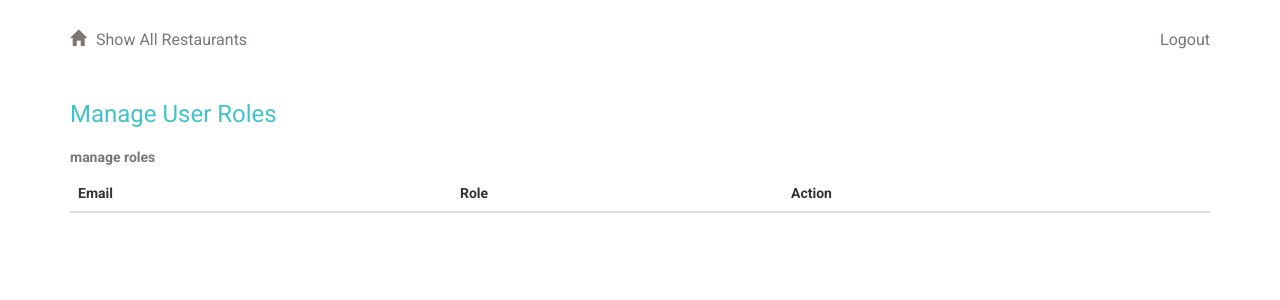
After one commit to MQCOMP3310-2023/comp3310assignment2-comp3310-cyberbois, a Flask app: template project/templates/manageRoles.html in a window 1280 px wide. The commit adds this page. Shown: the top 300 px of the page. Run offline with Flask 3, Linux system fonts and the light colour scheme; the template is opened without the code that fills it, so the values that code supplies are empty; the visitor is signed in with stand-in values (Sample User, id 1); data comes from the database, SQL or seed files in the repository; some libraries are stand-ins or nearby versions.

Commit message:
added roles to users

```diff
--- a/project/auth.py
+++ b/project/auth.py
@@ -96,6 +96,29 @@ def delete_user(user_id):
 
     return redirect(url_for('auth.admin'))
 
+@auth.route('/manage_roles/', methods=['GET', 'POST'])
+@login_required
+def manage_roles():
+    # Only allow admins to manage roles
+    if not current_user.is_admin:
+        flash('You do not have permission to access this page.')
+        return redirect(url_for('main.show_restaurants'))
+
+    if request.method == 'POST':
+        email = request.form['email']
+        role = request.form['role']
+
+        user = User.query.filter_by(email=email).first()
+        if user:
+            user.role = role
+            db.session.commit()
+            flash('Role updated successfully.')
+        else:
+            flash('User not found.')
+
+    users = User.query.all()
+    return render_template('manageRoles.html', users=users)
+
 
 
 # See https://www.digitalocean.com/community/tutorials/how-to-add-authentication-to-your-app-with-flask-login for more information
--- a/project/main.py
+++ b/project/main.py
@@ -8,6 +8,7 @@ from . import db
 main = Blueprint('main', __name__)
 show_all = 'main.show_restaurants'
 show_menu_all = 'main.show_menu'
+warning_msg  = 'You do not have permission to access this page.'
 
 # Show all restaurants
 @main.route('/')
@@ -28,51 +29,57 @@ def show_restaurants():
 
     return render_template('restaurants.html', restaurants=restaurants, search_query=search_query, sort_order=sort_order)
 
-# Create a new restaurant
-
 
 @main.route('/restaurant/new/', methods=['GET', 'POST'])
 @login_required
 def new_restaurant():
+    if current_user.role not in ['owner', 'admin']:
+        flash(warning_msg, 'error')
+        return redirect(url_for(show_all))
+
     if request.method == 'POST':
-        new_restaurant = Restaurant(name=request.form['name'])
+        new_restaurant = Restaurant(name=request.form['name'], owner_id=current_user.id)
         db.session.add(new_restaurant)
+        db.session.commit()
         flash('New Restaurant %s Successfully Created' % new_restaurant.name)
-        db.session.commit()
         return redirect(url_for(show_all))
     else:
         return render_template('newRestaurant.html')
 
-# Edit a restaurant
-
-
 @main.route('/restaurant/<int:restaurant_id>/edit/', methods=['GET', 'POST'])
 @login_required
 def edit_restaurant(restaurant_id):
-    edited_restaurant = db.session.query(
-        Restaurant).filter_by(id=restaurant_id).one()
+    restaurant = Restaurant.query.get_or_404(restaurant_id)
+
+    if current_user.role not in ['owner', 'admin']:
+        flash(warning_msg, 'error')
+        return redirect(url_for(show_all))
+
     if request.method == 'POST':
-        if request.form['name']:
-            edited_restaurant.name = request.form['name']
-            flash('Restaurant Successfully Edited %s' % edited_restaurant.name)
-            return redirect(url_for(show_all))
+        restaurant.name = request.form['name']
+        db.session.commit()
+        flash('Restaurant Successfully Edited %s' % restaurant.name)
+        return redirect(url_for(show_all))
     else:
-        return render_template('editRestaurant.html', restaurant=edited_restaurant)
+        return render_template('editRestaurant.html', restaurant=restaurant)
 
 
-# Delete a restaurant
 @main.route('/restaurant/<int:restaurant_id>/delete/', methods=['GET', 'POST'])
 @login_required
 def delete_restaurant(restaurant_id):
-    restaurant_to_delete = db.session.query(
-        Restaurant).filter_by(id=restaurant_id).one()
+    restaurant = Restaurant.query.get_or_404(restaurant_id)
+
+    if current_user.role not in ['owner', 'admin']:
+        flash(warning_msg, 'error')
+        return redirect(url_for(show_all))
+
     if request.method == 'POST':
-        db.session.delete(restaurant_to_delete)
-        flash('%s Successfully Deleted' % restaurant_to_delete.name)
+        db.session.delete(restaurant)
         db.session.commit()
-        return redirect(url_for(show_all, restaurant_id=restaurant_id))
+        flash('%s Successfully Deleted' % restaurant.name)
+        return redirect(url_for(show_all))
     else:
-        return render_template('deleteRestaurant.html', restaurant=restaurant_to_delete)
+        return render_template('deleteRestaurant.html', restaurant=restaurant)
 
 # Show a restaurant menu
 
@@ -91,53 +98,66 @@ def show_menu(restaurant_id):
 @main.route('/restaurant/<int:restaurant_id>/menu/new/', methods=['GET', 'POST'])
 @login_required
 def new_menu_item(restaurant_id):
-    restaurant = db.session.query(Restaurant).filter_by(id=restaurant_id).one()
+    restaurant = Restaurant.query.get_or_404(restaurant_id)
+
+    if current_user.role not in ['owner', 'admin']:
+        flash(warning_msg, 'error')
+        return redirect(url_for(show_menu_all, restaurant_id=restaurant_id))
+
     if request.method == 'POST':
-        new_item = MenuItem(name=request.form['name'], description=request.form['description'],
-                            price=request.form['price'], course=request.form['course'], restaurant_id=restaurant_id)
+        new_item = MenuItem(
+            name=request.form['name'],
+            description=request.form['description'],
+            price=request.form['price'],
+            course=request.form['course'],
+            restaurant_id=restaurant_id
+        )
         db.session.add(new_item)
         db.session.commit()
-        flash('New Menu %s Item Successfully Created' % (new_item.name))
+        flash('New Menu Item "%s" Successfully Created' % new_item.name)
         return redirect(url_for(show_menu_all, restaurant_id=restaurant_id))
     else:
-        return render_template('newmenuitem.html', restaurant_id=restaurant_id, restaurant=restaurant)
+        return render_template('newmenuitem.html', restaurant=restaurant)
+
 
 # Edit a menu item
-
-
 @main.route('/restaurant/<int:restaurant_id>/menu/<int:menu_id>/edit', methods=['GET', 'POST'])
 @login_required
 def edit_menu_item(restaurant_id, menu_id):
+    restaurant = Restaurant.query.get_or_404(restaurant_id)
+    edited_item = MenuItem.query.get_or_404(menu_id)
 
-    edited_item = db.session.query(MenuItem).filter_by(id=menu_id).one()
-    restaurant = db.session.query(Restaurant).filter_by(id=restaurant_id).one()
+    if current_user.role not in ['owner', 'admin']:
+        flash(warning_msg, 'error')
+        return redirect(url_for(show_menu_all, restaurant_id=restaurant_id))
+
     if request.method == 'POST':
-        if request.form['name']:
-            edited_item.name = request.form['name']
-        if request.form['description']:
-            edited_item.description = request.form['description']
-        if request.form['price']:
-            edited_item.price = request.form['price']
-        if request.form['course']:
-            edited_item.course = request.form['course']
-        db.session.add(edited_item)
+        edited_item.name = request.form['name']
+        edited_item.description = request.form['description']
+        edited_item.price = request.form['price']
+        edited_item.course = request.form['course']
         db.session.commit()
         flash('Menu Item Successfully Edited')
         return redirect(url_for(show_menu_all, restaurant_id=restaurant_id))
     else:
-        return render_template('editmenuitem.html', restaurant_id=restaurant_id, menu_id=menu_id, item=edited_item, restaurant=restaurant)
+        return render_template('editmenuitem.html', restaurant=restaurant, item=edited_item)
 
 
 # Delete a menu item
 @main.route('/restaurant/<int:restaurant_id>/menu/<int:menu_id>/delete', methods=['GET', 'POST'])
 @login_required
 def delete_menu_item(restaurant_id, menu_id):
-    restaurant = db.session.query(Restaurant).filter_by(id=restaurant_id).one()
-    item_to_delete = db.session.query(MenuItem).filter_by(id=menu_id).one()
+    restaurant = Restaurant.query.get_or_404(restaurant_id)
+    item_to_delete = MenuItem.query.get_or_404(menu_id)
+
+    if current_user.role not in ['owner', 'admin']:
+        flash(warning_msg, 'error')
+        return redirect(url_for(show_menu_all, restaurant_id=restaurant_id))
+
     if request.method == 'POST':
         db.session.delete(item_to_delete)
         db.session.commit()
         flash('Menu Item Successfully Deleted')
         return redirect(url_for(show_menu_all, restaurant_id=restaurant_id))
     else:
-        return render_template('deletemenuitem.html', item=item_to_delete, restaurant=restaurant)
+        return render_template('deletemenuitem.html', restaurant=restaurant, item=item_to_delete)
--- a/project/models.py
+++ b/project/models.py
@@ -39,3 +39,4 @@ class User(UserMixin, db.Model):
     password = db.Column(db.String(100))
     name = db.Column(db.String(1000))
     is_admin = db.Column(db.Boolean, default=False)
+    role = db.Column(db.String(20), nullable=False, default='user')
--- a/project/templates/adminUsers.html
+++ b/project/templates/adminUsers.html
@@ -1,6 +1,7 @@
 {% extends 'main.html' %}
 
 {% block content %}
+{% include "header.html" %}
   <h1>Admin Users</h1>
   <table class="table">
     <caption>USERS</caption>
--- a/project/templates/header.html
+++ b/project/templates/header.html
@@ -7,7 +7,9 @@
     <div class="col-md-6 text-right">
         {% if current_user.is_authenticated %}
         {% if current_user.is_admin %}
-            <a href="{{ url_for('auth.admin') }}" class="navbar-item">Admin Users</a>
+            <a href="{{ url_for('auth.admin') }}" class="navbar-item">Delete users</a>
+            <span></span>
+            <a href="{{ url_for('auth.manage_roles') }}" class="navbar-item">Add restaurant owner</a>
         {% endif %}
         <a href="{{ url_for('auth.logout') }}" class="navbar-item">Logout</a>
     {% else %}
--- /dev/null
+++ b/project/templates/manageRoles.html
@@ -0,0 +1,44 @@
+{% extends "main.html" %}
+{% block content %}
+    {% include "header.html" %}
+
+    <h2>Manage User Roles</h2>
+
+    <table class="table">
+        <caption>manage roles</caption>
+        <thead>
+            <tr>
+                <th>Email</th>
+                <th>Role</th>
+                <th>Action</th>
+            </tr>
+        </thead>
+        <tbody>
+            {% for user in users %}
+                <tr>
+                    <td>{{ user.email }}</td>
+                    <td>
+                        <form method="post" action="{{ url_for('auth.manage_roles') }}">
+                            <input type="hidden" name="email" value="{{ user.email }}">
+                            <select name="role">
+                                <option value="user" {% if user.role == 'user' %}selected{% endif %}>User</option>
+                                <option value="admin" {% if user.role == 'admin' %}selected{% endif %}>Admin</option>
+                                <option value="owner" {% if user.role == 'owner' %}selected{% endif %}>owner</option>
+                            </select>
+                            <button type="submit" class="btn btn-primary">Update</button>
+                        </form>
+                    </td>
+                    <td>
+                        {% if user.is_admin %}
+                            Admin
+                        {% elif user.role == 'owner' %}
+                            Owner
+                        {% else %}
+                            Regular User
+                        {% endif %}
+                    </td>
+                </tr>
+            {% endfor %}
+        </tbody>
+    </table>
+{% endblock %}
```
Also changed, not shown: project/templates/deleteRestaurant.html (+21 -6 lines), project/templates/deletemenuitem.html (+6 -2 lines), project/templates/editRestaurant.html (+14 -6 lines), project/templates/editmenuitem.html (+19 -11 lines), project/templates/newRestaurant.html (+11 -3 lines), project/templates/newmenuitem.html (+12 -4 lines), project/templates/restaurants.html (+14 -0 lines).
